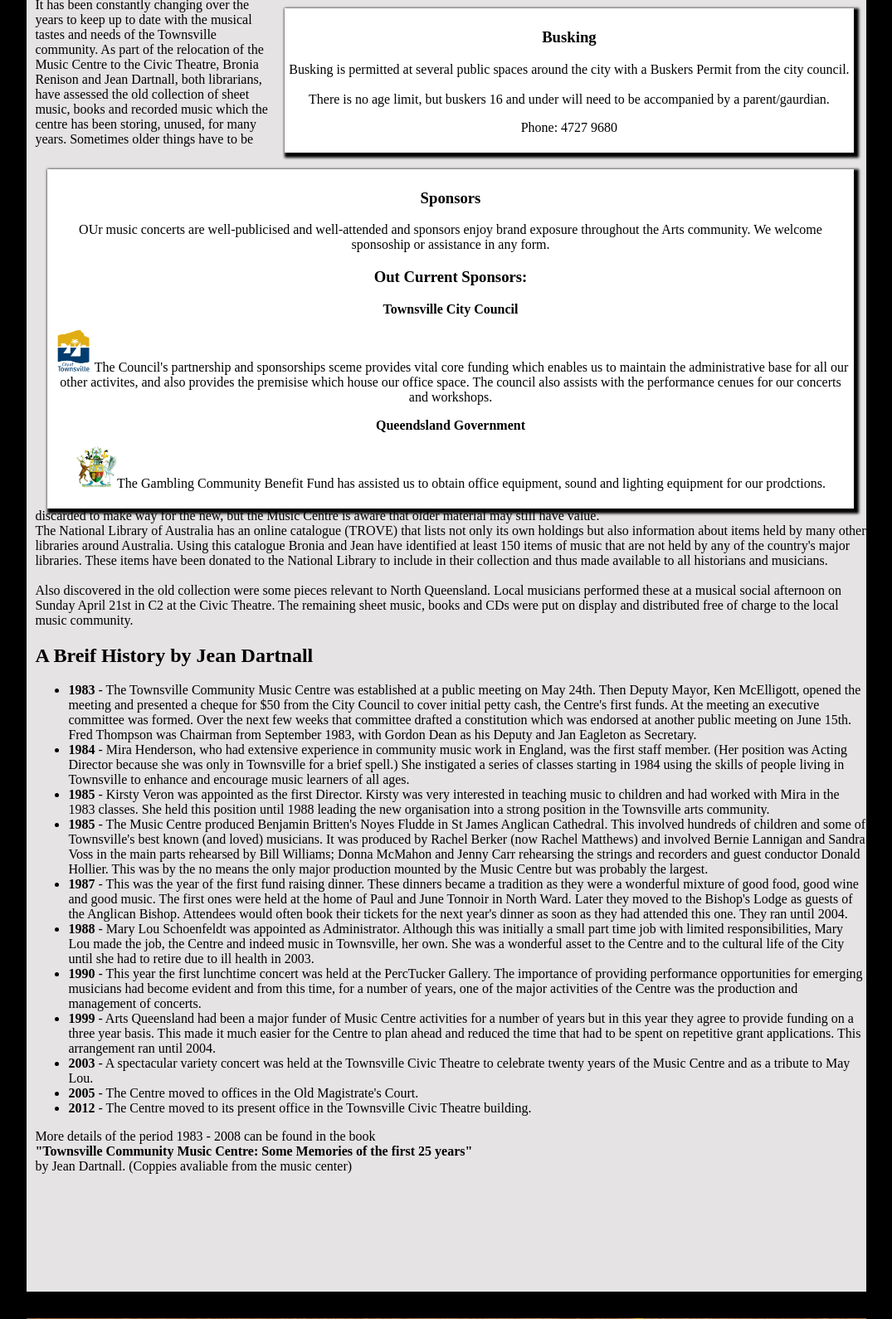
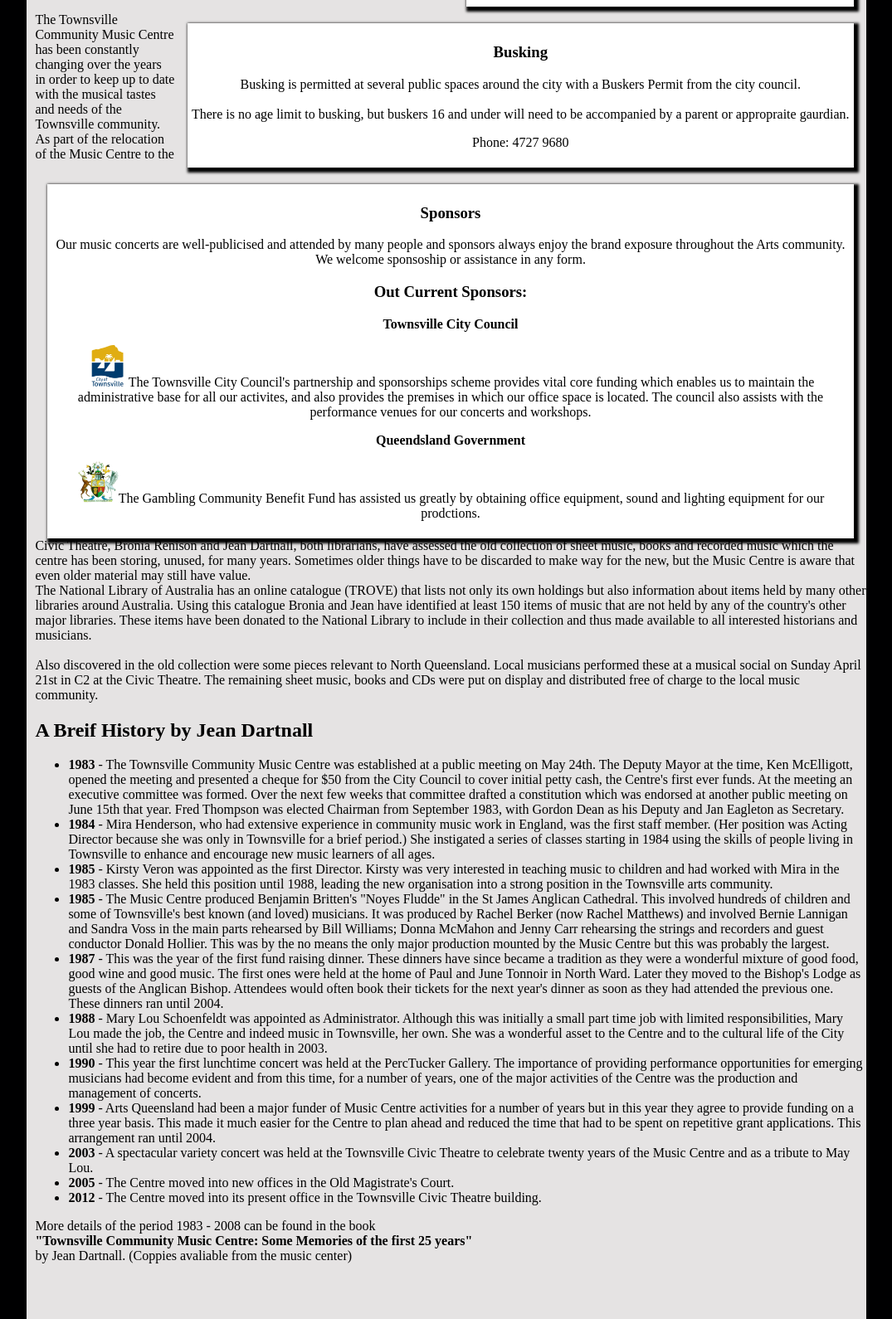
Before and after one commit to TWilson2234/StringOverflow, a PHP site: page /?page_id=1 in a window 1280 px wide. Shown: the part 1201-2791 px from the top of the page at 83% size, without its empty margins (102-1177 px from the left). Run offline with PHP 8.4, Linux system fonts and the light colour scheme; data comes from the database, SQL or seed files in the repository.

Commit message:
Updated About Us page
I found multiple mistakes while reading the about us page, and decided
to fix them.

```diff
--- a/aboutus.php
+++ b/aboutus.php
@@ -10,7 +10,7 @@
 
 <div class="sfeat">
 <h3>New To Townsville?</h3>
-	<p>Townsville has a population of about 200,000 and is growing at about 1 subrub per year, so there is a lot of musical activity. All private schools and most government schools have music teachers. The larger private schools are Townsville Grammar, the Cathedral School and Ryan Catholic College. The larger public hish schools are Pimlico and Kriwan.
+	<p>Townsville has a population of about 200,000 and is quickly growing at about 1 subrub per year, so there is bound to be a lot of musical activity. All private schools and most government schools in Australia have music teachers. The larger private schools are Townsville Grammar School, the Cathedral School and Ryan Catholic College. The large public high schools in Townsville are Pimlico State High School and Kirwan Ste High School.
     <h3>More Information</h3>
     <a href="http://www.townsville.qld.gov.au/townsville/infocentre/Pages/default.aspx">Townsville Info Center</a>
 </div>
@@ -28,44 +28,44 @@
 
 <div class="sfeat">
 <h3>Busking</h3>
-<p>Busking is permitted at several public spaces around the city with a Buskers Permit from the city council.<br><br>There is no age limit, but buskers 16 and under will need to be accompanied by a parent/gaurdian.</p>
+<p>Busking is permitted at several public spaces around the city with a Buskers Permit from the city council.<br><br>There is no age limit to busking, but buskers 16 and under will need to be accompanied by a parent or appropraite gaurdian.</p>
 <p>Phone: 4727 9680</p>
 </div>
 
 <div class="sfeat">
 <h3>Sponsors</h3>
-<p>OUr music concerts are well-publicised and well-attended and sponsors enjoy brand exposure throughout the Arts community. We welcome sponsoship or assistance in any form.<p>
+<p>Our music concerts are well-publicised and attended by many people and sponsors always enjoy the brand exposure throughout the Arts community. We welcome sponsoship or assistance in any form.<p>
 <h3>Out Current Sponsors:</h3>
 <p><strong>Townsville City Council</strong><p>
-<p><img src="sources/city of townsville.png">The Council's partnership and sponsorships sceme provides vital core funding which enables us to maintain the administrative base for all our other activites, and also provides the premisise which house our office space. The council also assists with the performance cenues for our concerts and workshops.</p>
+<p><img src="sources/city of townsville.png">The Townsville City Council's partnership and sponsorships scheme provides vital core funding which enables us to maintain the administrative base for all our activites, and also provides the premises in which our office space is located. The council also assists with the performance venues for our concerts and workshops.</p>
 <p><strong>Queendsland Government</strong></p>
-<p><img src="sources/govemblem.png">The Gambling Community Benefit Fund has assisted us to obtain office equipment, sound and lighting equipment for our prodctions.</p>
+<p><img src="sources/govemblem.png">The Gambling Community Benefit Fund has assisted us greatly by obtaining office equipment, sound and lighting equipment for our prodctions.</p>
 </div>
 
 
-<h2>Townsville Community Music Center</h2>
-<p>Based in Townsville, north Queendsland, the Music Centre presents concerts and workshops throughout the year, in a diverse range of genrres including calssical, jazz, folk, blues, world and contemporary music with touring artits, locally-based professionals and emerging artists.</p>
+<h2>Townsville Community Music Centre</h2>
+<p>Based in Townsville at North Queensland, the Townsville Community Music Centre presents concerts and workshops throughout the entire year, in a diverse range of genrres including classical, jazz, folk, blues, world and contemporary music with countless touring artits, locally-based professionals and emerging artists.</p>
 
 <h2>30th Anniversary in 2013</h2>
 <img src="sources/old-music.jpg">
-<p>It has been constantly changing over the years to keep up to date with the musical tastes and needs of the Townsville community. As part of the relocation of the Music Centre to the Civic Theatre, Bronia Renison and Jean Dartnall, both librarians, have assessed the old collection of sheet music, books and recorded music which the centre has been storing, unused, for many years. Sometimes older things have to be discarded to make way for the new, but the Music Centre is aware that older material may still have value. <br>
-The National Library of Australia has an online catalogue (TROVE) that lists not only its own holdings but also information about items held by many other libraries around Australia. Using this catalogue Bronia and Jean have identified at least 150 items of music that are not held by any of the country's major libraries. These items have been donated to the National Library to include in their collection and thus made available to all historians and musicians.<br><br>
+<p>The Townsville Community Music Centre has been constantly changing over the years in order to keep up to date with the musical tastes and needs of the Townsville community. As part of the relocation of the Music Centre to the Civic Theatre, Bronia Renison and Jean Dartnall, both librarians, have assessed the old collection of sheet music, books and recorded music which the centre has been storing, unused, for many years. Sometimes older things have to be discarded to make way for the new, but the Music Centre is aware that even older material may still have value. <br>
+The National Library of Australia has an online catalogue (TROVE) that lists not only its own holdings but also information about items held by many other libraries around Australia. Using this catalogue Bronia and Jean have identified at least 150 items of music that are not held by any of the country's other major libraries. These items have been donated to the National Library to include in their collection and thus made available to all interested historians and musicians.<br><br>
 
-Also discovered in the old collection were some pieces relevant to North Queensland. Local musicians performed these at a musical social afternoon on Sunday April 21st in C2 at the Civic Theatre. The remaining sheet music, books and CDs were put on display and distributed free of charge to the local music community.</p>
+Also discovered in the old collection were some pieces relevant to North Queensland. Local musicians performed these at a musical social on Sunday April 21st in C2 at the Civic Theatre. The remaining sheet music, books and CDs were put on display and distributed free of charge to the local music community.</p>
 
 <h2>A Breif History by Jean Dartnall</h2>
 <ul>
-<li><strong>1983</strong> - The Townsville Community Music Centre was established at a public meeting on May 24th. Then Deputy Mayor, Ken McElligott, opened the meeting and presented a cheque for $50 from the City Council to cover initial petty cash, the Centre's first funds. At the meeting an executive committee was formed. Over the next few weeks that committee drafted a constitution which was endorsed at another public meeting on June 15th. Fred Thompson was Chairman from September 1983, with Gordon Dean as his Deputy and Jan Eagleton as Secretary.</li>
-<li><strong>1984</strong> - Mira Henderson, who had extensive experience in community music work in England, was the first staff member. (Her position was Acting Director because she was only in Townsville for a brief spell.) She instigated a series of classes starting in 1984 using the skills of people living in Townsville to enhance and encourage music learners of all ages.</li>
-<li><strong>1985</strong> -	Kirsty Veron was appointed as the first Director. Kirsty was very interested in teaching music to children and had worked with Mira in the 1983 classes. She held this position until 1988 leading the new organisation into a strong position in the Townsville arts community.</li>
-<li><strong>1985</strong> -	The Music Centre produced Benjamin Britten's Noyes Fludde in St James Anglican Cathedral. This involved hundreds of children and some of Townsville's best known (and loved) musicians. It was produced by Rachel Berker (now Rachel Matthews) and involved Bernie Lannigan and Sandra Voss in the main parts rehearsed by Bill Williams; Donna McMahon and Jenny Carr rehearsing the strings and recorders and guest conductor Donald Hollier. This was by the no means the only major production mounted by the Music Centre but was probably the largest.</li>
-<li><strong>1987</strong> -	This was the year of the first fund raising dinner. These dinners became a tradition as they were a wonderful mixture of good food, good wine and good music. The first ones were held at the home of Paul and June Tonnoir in North Ward. Later they moved to the Bishop's Lodge as guests of the Anglican Bishop. Attendees would often book their tickets for the next year's dinner as soon as they had attended this one. They ran until 2004.</li>
-<li><strong>1988</strong> -	Mary Lou Schoenfeldt was appointed as Administrator. Although this was initially a small part time job with limited responsibilities, Mary Lou made the job, the Centre and indeed music in Townsville, her own. She was a wonderful asset to the Centre and to the cultural life of the City until she had to retire due to ill health in 2003.</li>
+<li><strong>1983</strong> - The Townsville Community Music Centre was established at a public meeting on May 24th. The Deputy Mayor at the time, Ken McElligott, opened the meeting and presented a cheque for $50 from the City Council to cover initial petty cash, the Centre's first ever funds. At the meeting an executive committee was formed. Over the next few weeks that committee drafted a constitution which was endorsed at another public meeting on June 15th that year. Fred Thompson was elected Chairman from September 1983, with Gordon Dean as his Deputy and Jan Eagleton as Secretary.</li>
+<li><strong>1984</strong> - Mira Henderson, who had extensive experience in community music work in England, was the first staff member. (Her position was Acting Director because she was only in Townsville for a brief period.) She instigated a series of classes starting in 1984 using the skills of people living in Townsville to enhance and encourage new music learners of all ages.</li>
+<li><strong>1985</strong> -	Kirsty Veron was appointed as the first Director. Kirsty was very interested in teaching music to children and had worked with Mira in the 1983 classes. She held this position until 1988, leading the new organisation into a strong position in the Townsville arts community.</li>
+<li><strong>1985</strong> -	The Music Centre produced Benjamin Britten's "Noyes Fludde" in the St James Anglican Cathedral. This involved hundreds of children and some of Townsville's best known (and loved) musicians. It was produced by Rachel Berker (now Rachel Matthews) and involved Bernie Lannigan and Sandra Voss in the main parts rehearsed by Bill Williams; Donna McMahon and Jenny Carr rehearsing the strings and recorders and guest conductor Donald Hollier. This was by the no means the only major production mounted by the Music Centre but this was probably the largest.</li>
+<li><strong>1987</strong> -	This was the year of the first fund raising dinner. These dinners have since became a tradition as they were a wonderful mixture of good food, good wine and good music. The first ones were held at the home of Paul and June Tonnoir in North Ward. Later they moved to the Bishop's Lodge as guests of the Anglican Bishop. Attendees would often book their tickets for the next year's dinner as soon as they had attended the previous one. These dinners ran until 2004.</li>
+<li><strong>1988</strong> -	Mary Lou Schoenfeldt was appointed as Administrator. Although this was initially a small part time job with limited responsibilities, Mary Lou made the job, the Centre and indeed music in Townsville, her own. She was a wonderful asset to the Centre and to the cultural life of the City until she had to retire due to poor health in 2003.</li>
 <li><strong>1990</strong> - This year the first lunchtime concert was held at the PercTucker Gallery. The importance of providing performance opportunities for emerging musicians had become evident and from this time, for a number of years, one of the major activities of the Centre was the production and management of concerts.</li>
 <li><strong>1999</strong> -	Arts Queensland had been a major funder of Music Centre activities for a number of years but in this year they agree to provide funding on a three year basis. This made it much easier for the Centre to plan ahead and reduced the time that had to be spent on repetitive grant applications. This arrangement ran until 2004.</li>
 <li><strong>2003</strong> -	A spectacular variety concert was held at the Townsville Civic Theatre to celebrate twenty years of the Music Centre and as a tribute to May Lou.</li>
-<li><strong>2005</strong> -	The Centre moved to offices in the Old Magistrate's Court.</li>
-<li><strong>2012</strong> -	The Centre moved to its present office in the Townsville Civic Theatre building.</p></li>
+<li><strong>2005</strong> -	The Centre moved into new offices in the Old Magistrate's Court.</li>
+<li><strong>2012</strong> -	The Centre moved into its present office in the Townsville Civic Theatre building.</p></li>
 </ul>
 <p>More details of the period 1983 - 2008 can be found in the book<br><strong>"Townsville Community Music Centre: Some Memories of the first 25 years"</strong><br>by Jean Dartnall. (Coppies avaliable from the music center)</p>
 
```
